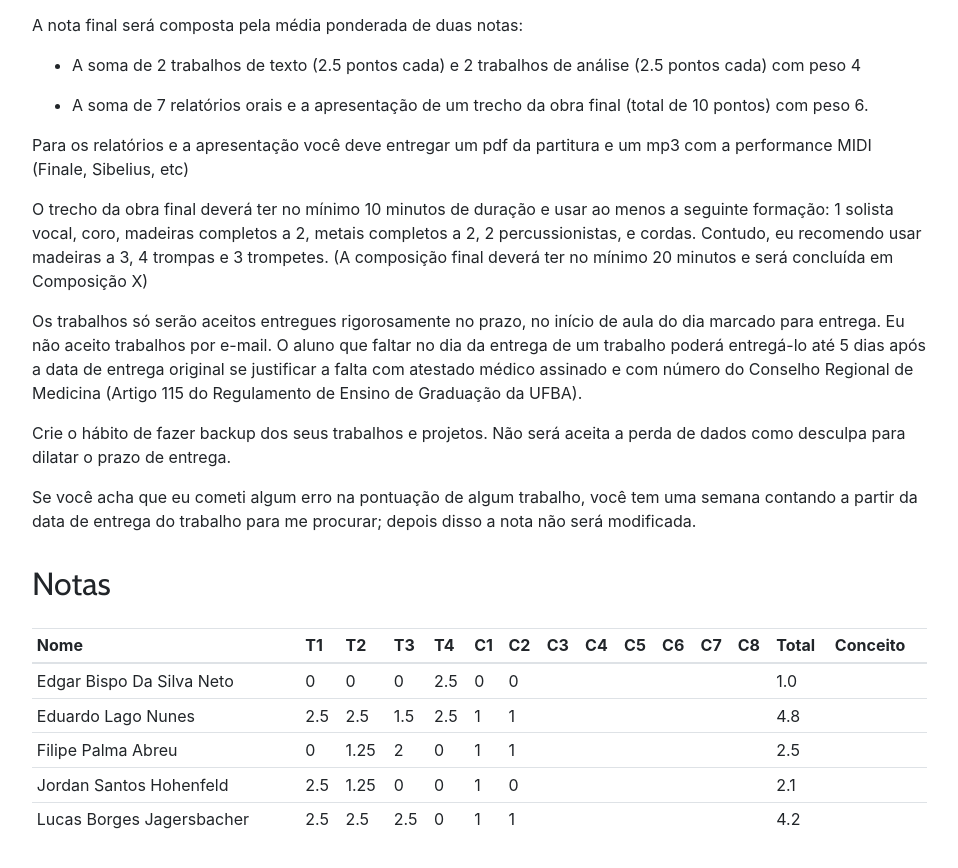
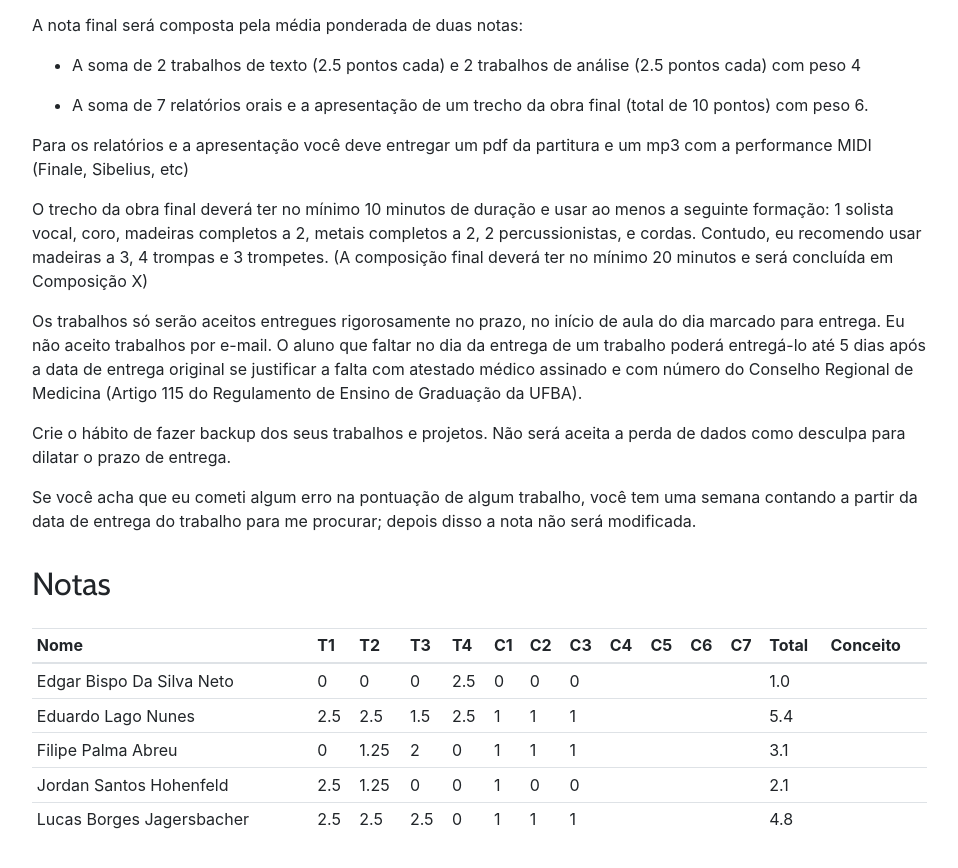
Before and after one commit to kroger/genosmus, a Jekyll site: the page built from _pedro/musb18.md, in a window 1280 px wide and 900 px high, scrolled down 1657 px. Shown: the top 868 px of the window, without its empty margins (68-1026 px from the left). Built offline with Jekyll 4.4.1, drawn with Linux system fonts in a browser that asks for light colours.

Commit message:
Atualiza notas dos alunos

```diff
--- a/_pedro/geradas/musb18.md
+++ b/_pedro/geradas/musb18.md
@@ -1,8 +1,8 @@
-| Nome                      | T1  | T2   | T3  | T4  | C1 | C2 | C3 | C4 | C5 | C6 | C7 | C8 | Total | Conceito |
-|---------------------------|-----|------|-----|-----|----|----|----|----|----|----|----|----|-------|----------|
-| Edgar Bispo Da Silva Neto | 0   | 0    | 0   | 2.5 | 0  | 0  |    |    |    |    |    |    | 1.0   |          |
-| Eduardo Lago Nunes        | 2.5 | 2.5  | 1.5 | 2.5 | 1  | 1  |    |    |    |    |    |    | 4.8   |          |
-| Filipe Palma Abreu        | 0   | 1.25 | 2   | 0   | 1  | 1  |    |    |    |    |    |    | 2.5   |          |
-| Jordan Santos Hohenfeld   | 2.5 | 1.25 | 0   | 0   | 1  | 0  |    |    |    |    |    |    | 2.1   |          |
-| Lucas Borges Jagersbacher | 2.5 | 2.5  | 2.5 | 0   | 1  | 1  |    |    |    |    |    |    | 4.2   |          |
+| Nome                      | T1  | T2   | T3  | T4  | C1 | C2 | C3 | C4 | C5 | C6 | C7 | Total | Conceito |
+|---------------------------|-----|------|-----|-----|----|----|----|----|----|----|----|-------|----------|
+| Edgar Bispo Da Silva Neto | 0   | 0    | 0   | 2.5 | 0  | 0  | 0  |    |    |    |    | 1.0   |          |
+| Eduardo Lago Nunes        | 2.5 | 2.5  | 1.5 | 2.5 | 1  | 1  | 1  |    |    |    |    | 5.4   |          |
+| Filipe Palma Abreu        | 0   | 1.25 | 2   | 0   | 1  | 1  | 1  |    |    |    |    | 3.1   |          |
+| Jordan Santos Hohenfeld   | 2.5 | 1.25 | 0   | 0   | 1  | 0  | 0  |    |    |    |    | 2.1   |          |
+| Lucas Borges Jagersbacher | 2.5 | 2.5  | 2.5 | 0   | 1  | 1  | 1  |    |    |    |    | 4.8   |          |
 {: .table .table-sm }
```
Also changed, not shown: 1 other file.
